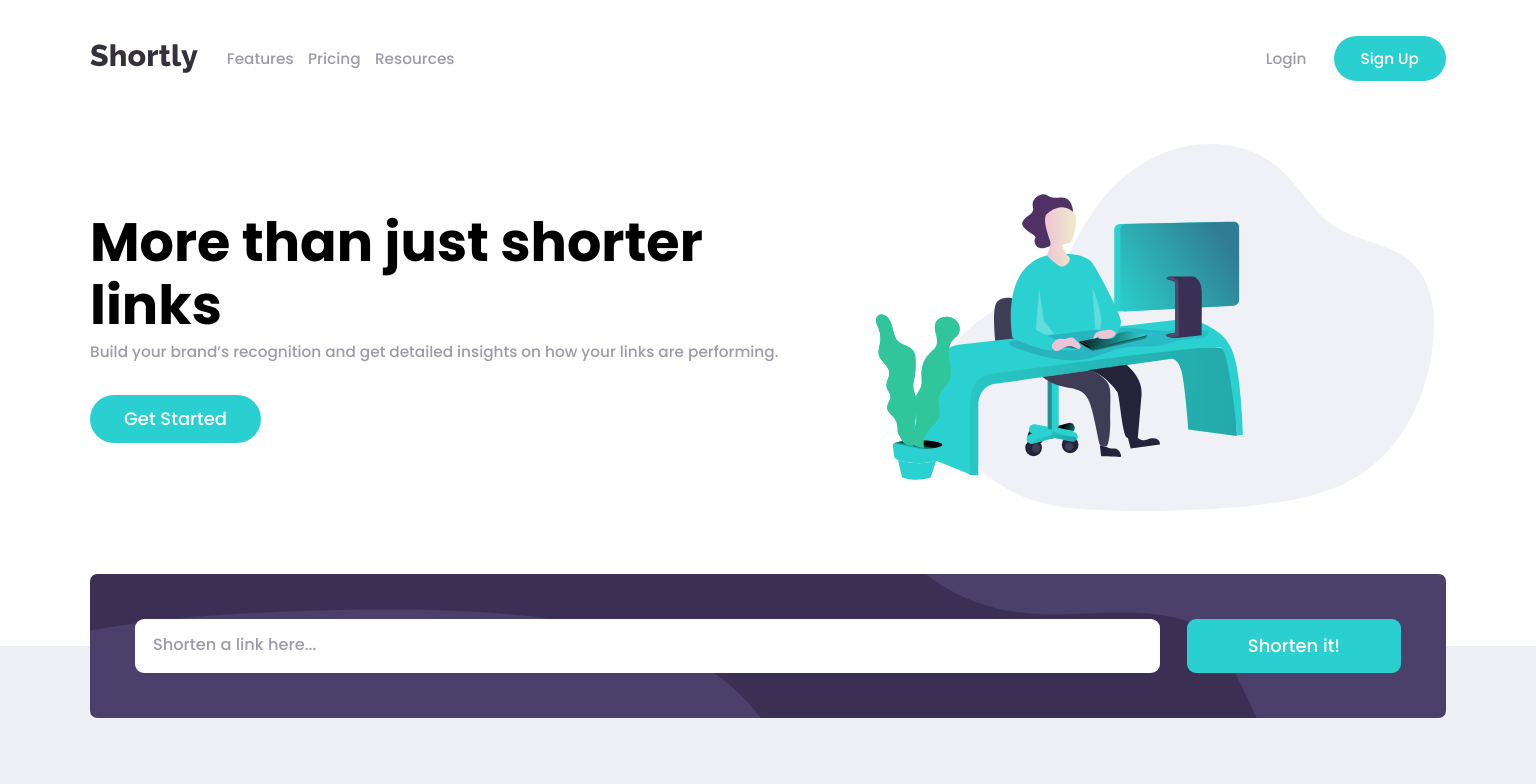
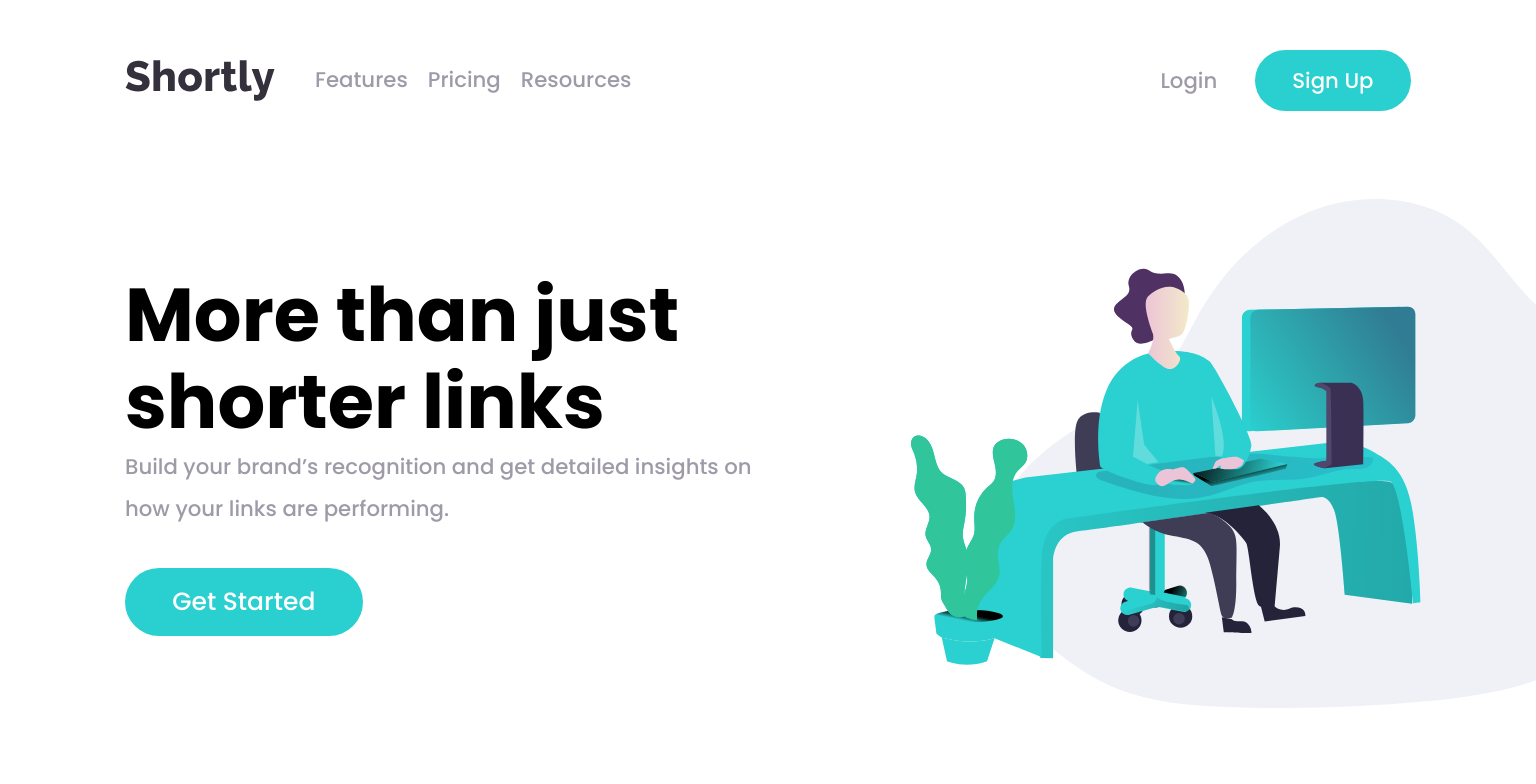
Before and after one commit to 0-BSCode/url-shortening-api, a React (Create React App) app in the folder frontend/: page / in a window 1536 px wide. Shown: the top 784 px of the page. Built offline with nearby package versions, Linux system fonts and the light colour scheme.

Commit message:
Media queries for desktop sizes

```diff
--- a/frontend/src/index.css
+++ b/frontend/src/index.css
@@ -76,3 +76,15 @@ p {
     font-size: 18px;
   }
 }
+
+@media screen and (min-width: 1200px) {
+  :root {
+    font-size: 21px;
+  }
+}
+
+@media screen and (min-width: 1440px) {
+  :root {
+    font-size: 25px;
+  }
+}
```
